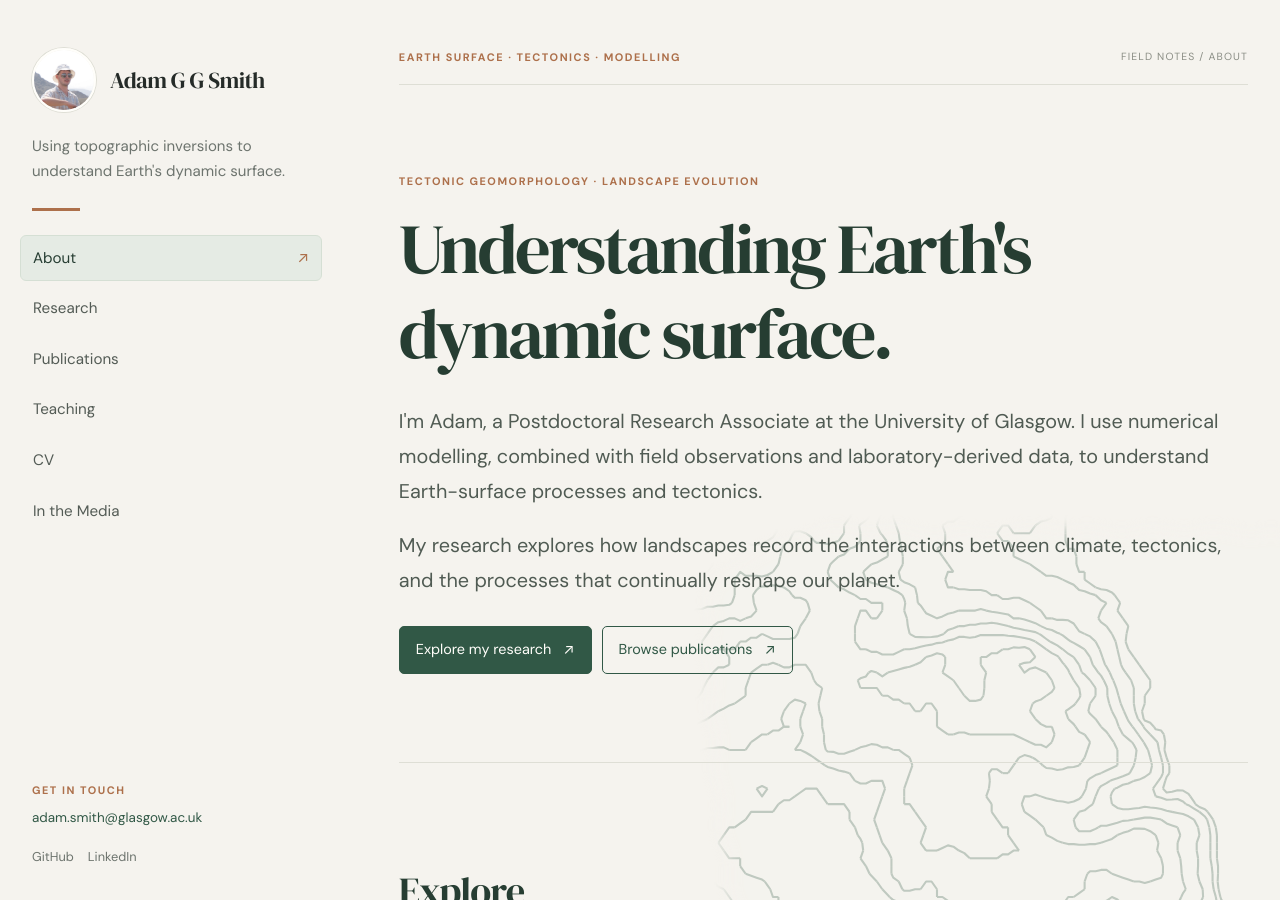
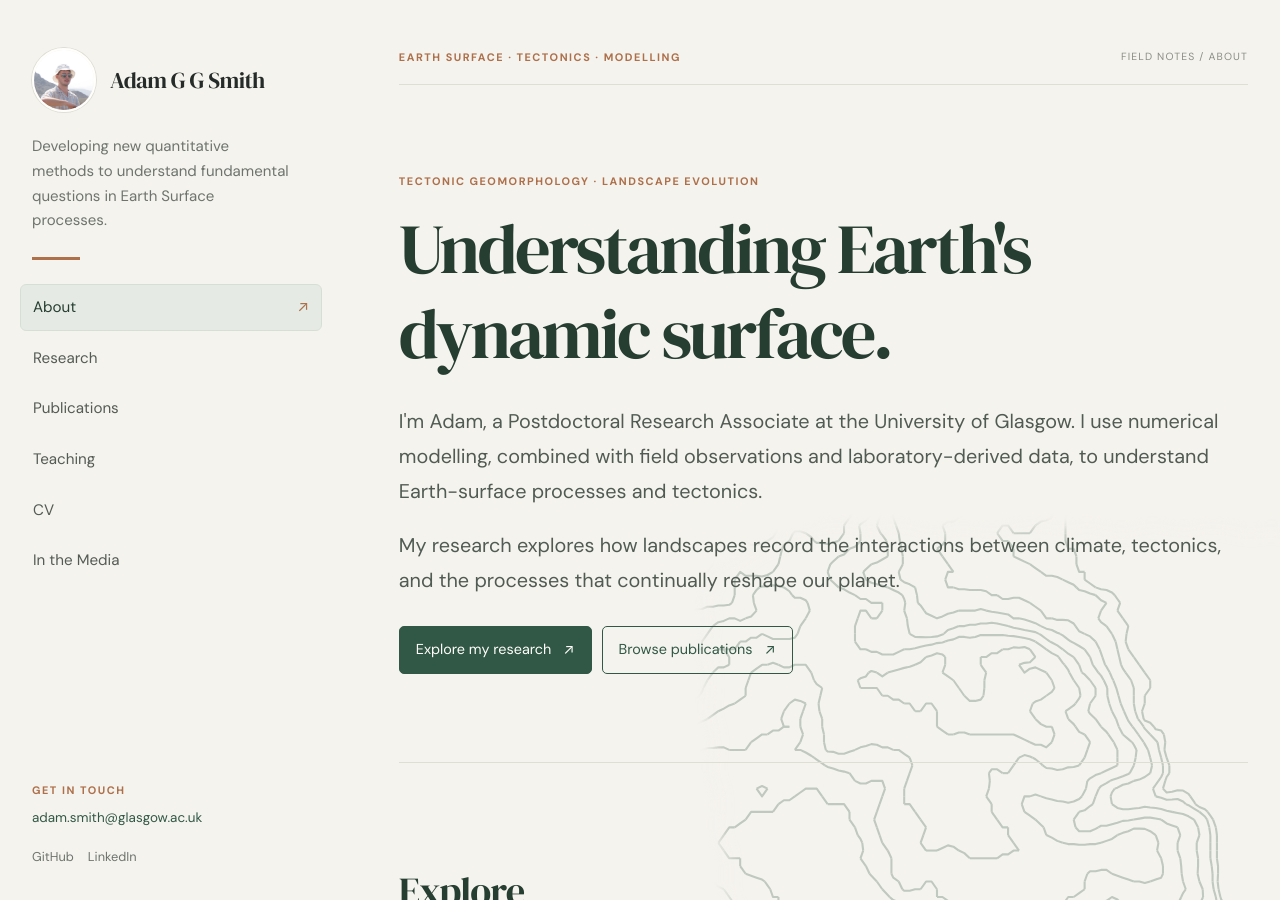
Before and after one commit to adamsmith142/adamsmith142.github.io, a Jekyll site: the page built from index.md, in a window 1280 px wide and 900 px high. Built offline with Jekyll 4.4.1, drawn with Linux system fonts in a browser that asks for light colours; our own code applies the rules of GitHub Pages for plain Markdown files.

Commit message:
Revise site description for clarity and focus
Updated description to reflect new focus on quantitative methods in Earth Surface processes.

```diff
--- a/_config.yml
+++ b/_config.yml
@@ -1,6 +1,6 @@
 title: Adam G G Smith
 logo: /assets/img/cropped-headshot.png
-description: Using topographic inversions to understand Earth's dynamic surface.
+description: Developing new quantitative methods to understand fundamental questions in Earth Surface processes.
 show_downloads: true
 google_analytics:
 theme: jekyll-theme-minimal
```
